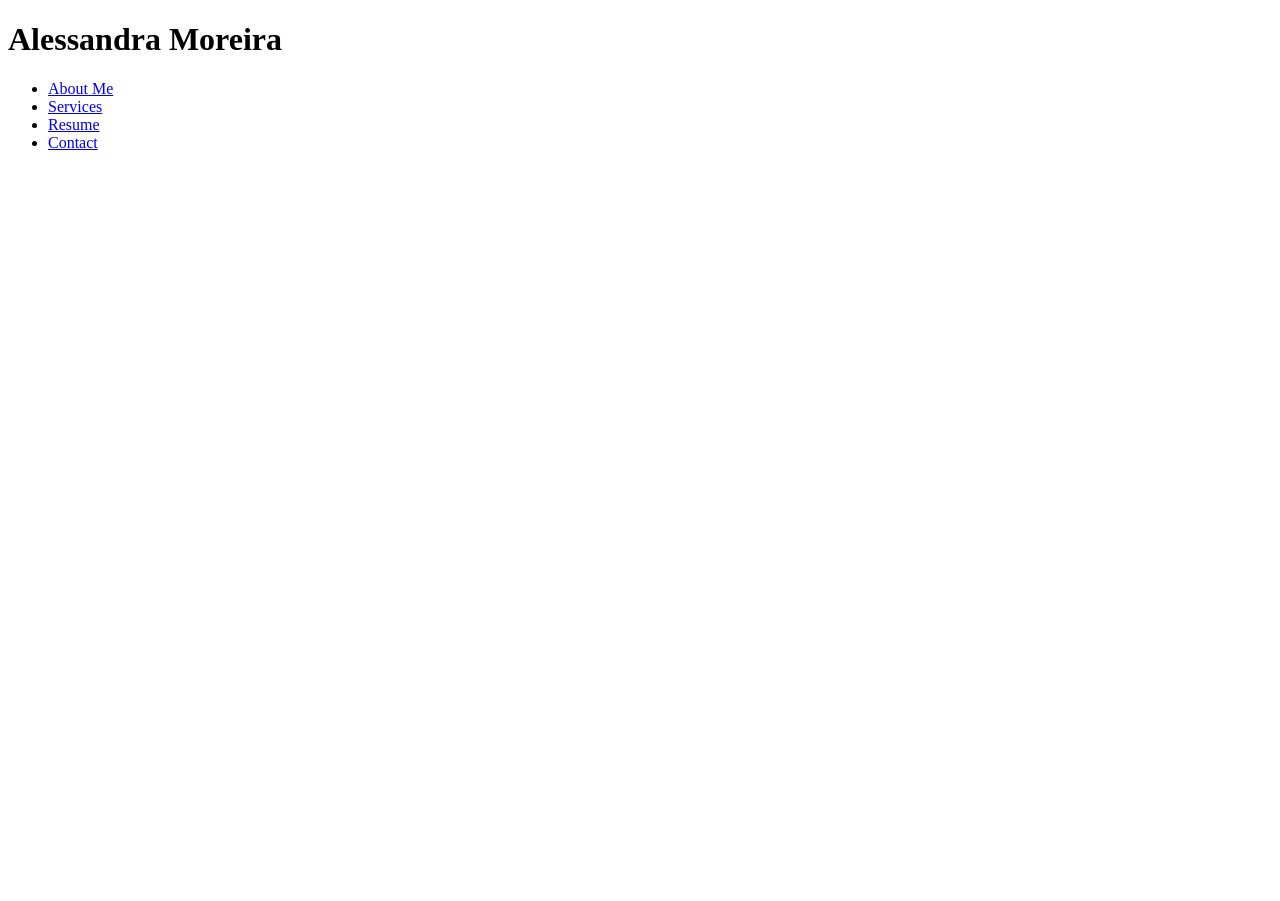
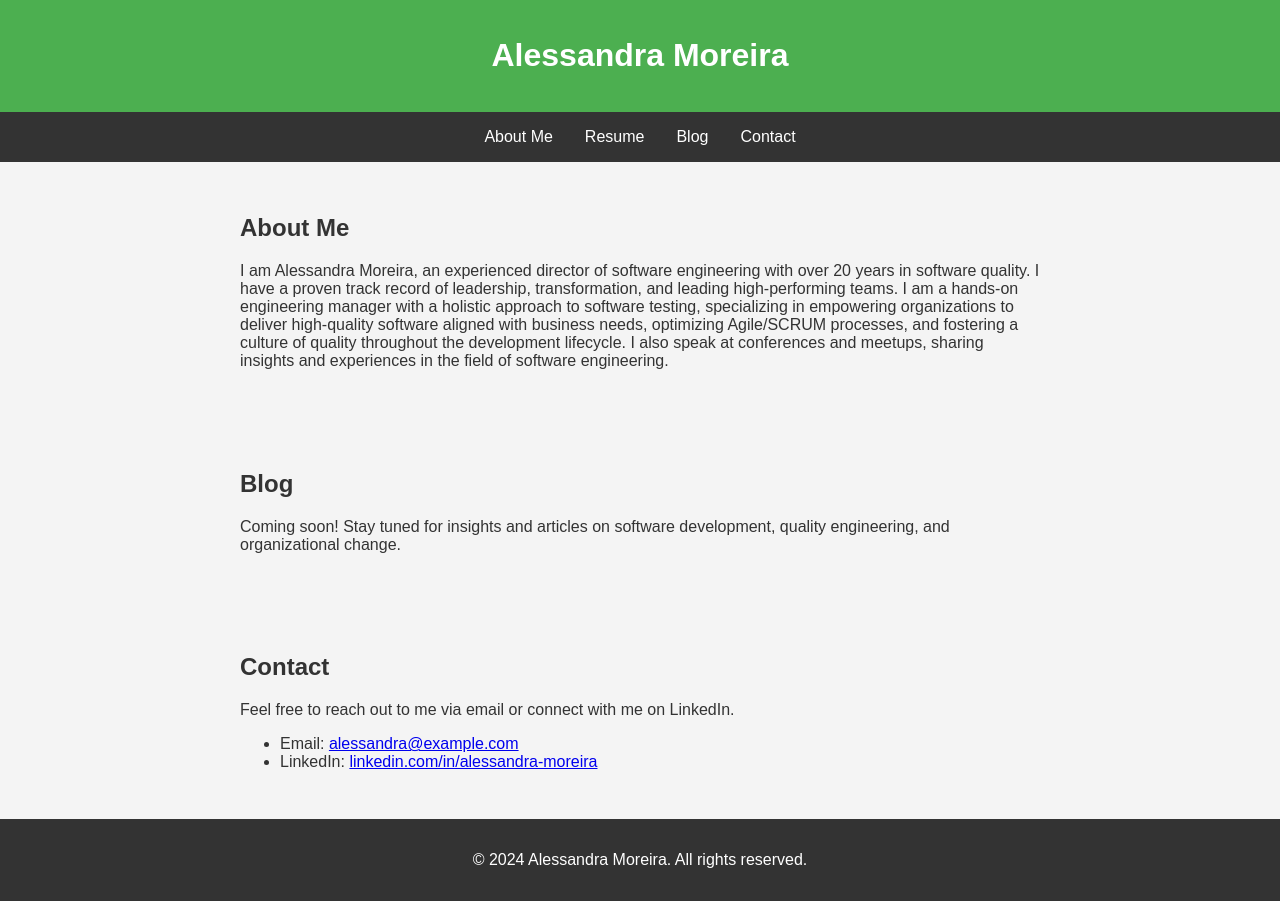
Before and after one commit to testchick/testchick.github.io, a plain HTML site: page index.html in a window 1280 px wide. Before the commit the page ends 800 px from the top, so only its background shows below. Drawn offline with Linux system fonts and the light colour scheme.

Commit message:
revamped the design

```diff
--- a/index.html
+++ b/index.html
@@ -1,29 +1,96 @@
 <!DOCTYPE html>
-<html>
+<html lang="en">
 <head>
-  <title>Your Name</title>
+    <meta charset="UTF-8">
+    <meta name="viewport" content="width=device-width, initial-scale=1.0">
+    <title>Alessandra Moreira</title>
+    <style>
+        body {
+            font-family: Arial, sans-serif;
+            margin: 0;
+            padding: 0;
+            background-color: #f4f4f4;
+            color: #333;
+        }
+        header {
+            background-color: #4CAF50;
+            color: white;
+            text-align: center;
+            padding: 1rem 0;
+        }
+        nav {
+            display: flex;
+            justify-content: center;
+            background-color: #333;
+        }
+        nav a {
+            color: white;
+            padding: 1rem;
+            text-decoration: none;
+            text-align: center;
+        }
+        nav a:hover {
+            background-color: #575757;
+        }
+        section {
+            padding: 2rem;
+        }
+        .container {
+            max-width: 800px;
+            margin: auto;
+        }
+        footer {
+            text-align: center;
+            padding: 1rem 0;
+            background-color: #333;
+            color: white;
+        }
+        .resume-item {
+            margin-bottom: 1.5rem;
+        }
+    </style>
 </head>
 <body>
+
 <header>
     <h1>Alessandra Moreira</h1>
+</header>
+
 <nav>
+    <a href="#about">About Me</a>
+    <a href="resume.html">Resume</a>
+    <a href="#blog">Blog</a>
+    <a href="#contact">Contact</a>
+</nav>
+
+<section id="about">
+    <div class="container">
+        <h2>About Me</h2>
+        <p>I am Alessandra Moreira, an experienced director of software engineering with over 20 years in software quality. I have a proven track record of leadership, transformation, and leading high-performing teams. I am a hands-on engineering manager with a holistic approach to software testing, specializing in empowering organizations to deliver high-quality software aligned with business needs, optimizing Agile/SCRUM processes, and fostering a culture of quality throughout the development lifecycle. I also speak at conferences and meetups, sharing insights and experiences in the field of software engineering.</p>
+    </div>
+</section>
+
+<section id="blog">
+    <div class="container">
+        <h2>Blog</h2>
+        <p>Coming soon! Stay tuned for insights and articles on software development, quality engineering, and organizational change.</p>
+    </div>
+</section>
+
+<section id="contact">
+    <div class="container">
+        <h2>Contact</h2>
+        <p>Feel free to reach out to me via email or connect with me on LinkedIn.</p>
         <ul>
-        <li><a href="#">About Me</a></li>
-        <li><a href="#">Services</a></li>
-        <li><a href="#">Resume</a></li>
-        <li><a href="#">Contact</a></li>
+            <li>Email: <a href="mailto:alessandra@example.com">alessandra@example.com</a></li>
+            <li>LinkedIn: <a href="https://www.linkedin.com/in/alessandra-moreira">linkedin.com/in/alessandra-moreira</a></li>
         </ul>
-    </nav>
-  </header>
-  <section id="hero">
+    </div>
 </section>
-  <section id="about">
-    </section>
-  <section id="services">
-    </section>
-  <section id="contact">
-    </section>
+
 <footer>
+    <p>&copy; 2024 Alessandra Moreira. All rights reserved.</p>
 </footer>
+
 </body>
 </html>
```
Lines whose indentation alone changed are shown as unchanged.
